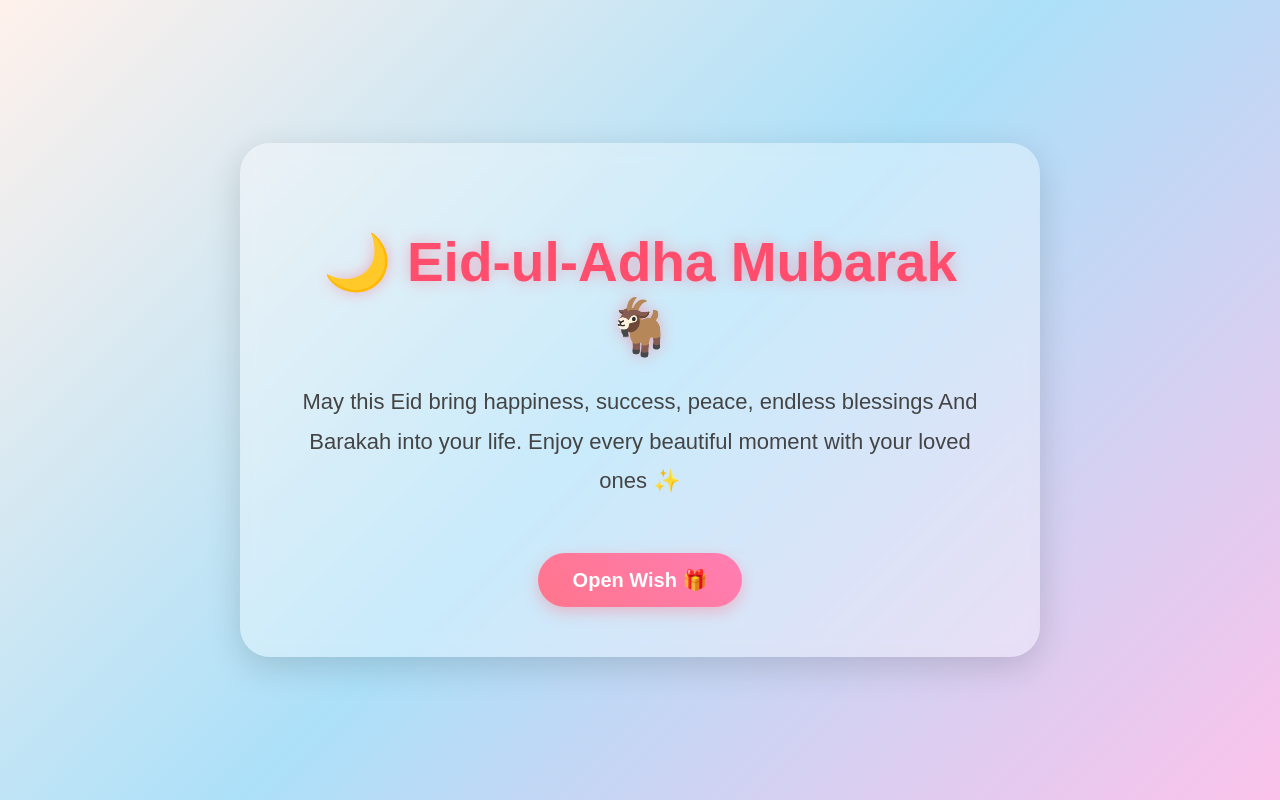
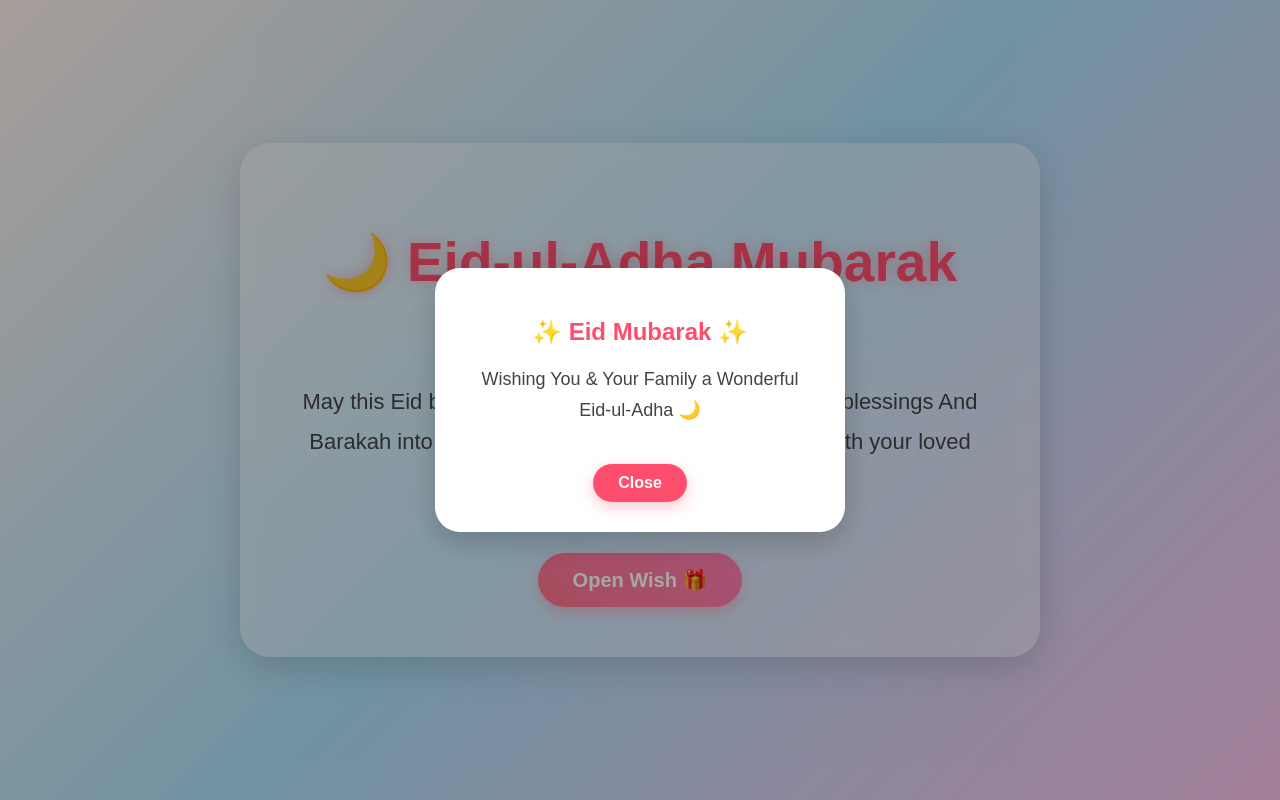
Before and after one commit to Ayeshashoukat938/Eid-wish, a plain HTML site: page index.html in a window 1280 px wide. Both pictures are taken after a click on the button "Open Wish 🎁". Drawn offline with Linux system fonts and the light colour scheme.

Commit message:
Update index.html

```diff
--- a/index.html
+++ b/index.html
@@ -6,6 +6,7 @@
 <title>Eid Mubarak</title>
 
 <style>
+
 body{
     margin:0;
     padding:0;
@@ -17,6 +18,8 @@ body{
     font-family:Arial, sans-serif;
     overflow:hidden;
 }
+
+/* main card */
 
 .container{
     background:rgba(255,255,255,0.35);
@@ -61,6 +64,65 @@ button:hover{
     transform:scale(1.08);
 }
 
+/* custom popup */
+
+.popup{
+    position:fixed;
+    top:0;
+    left:0;
+    width:100%;
+    height:100%;
+    background:rgba(0,0,0,0.35);
+    display:none;
+    justify-content:center;
+    align-items:center;
+    z-index:999;
+}
+
+.popup-box{
+    width:80%;
+    max-width:350px;
+    background:white;
+    padding:30px;
+    border-radius:25px;
+    text-align:center;
+    animation:pop 0.4s ease;
+    box-shadow:0 10px 30px rgba(0,0,0,0.2);
+}
+
+.popup-box h2{
+    color:#ff4d6d;
+    margin-bottom:15px;
+}
+
+.popup-box p{
+    color:#444;
+    line-height:1.7;
+    font-size:18px;
+}
+
+.popup-box button{
+    margin-top:20px;
+    padding:10px 25px;
+    border:none;
+    border-radius:25px;
+    background:#ff4d6d;
+    color:white;
+    cursor:pointer;
+    font-size:16px;
+}
+
+@keyframes pop{
+    from{
+        transform:scale(0.7);
+        opacity:0;
+    }
+    to{
+        transform:scale(1);
+        opacity:1;
+    }
+}
+
 @keyframes fadeIn{
     from{
         opacity:0;
@@ -71,12 +133,14 @@ button:hover{
         transform:translateY(0);
     }
 }
+
 </style>
 </head>
 
 <body>
 
 <div class="container">
+
     <h1>🌙 Eid-ul-Adha Mubarak 🐐</h1>
 
     <p>
@@ -85,12 +149,37 @@ button:hover{
     </p>
 
     <button onclick="showWish()">Open Wish 🎁</button>
+
+</div>
+
+<!-- popup -->
+
+<div id="popup" class="popup">
+
+    <div class="popup-box">
+
+        <h2>✨ Eid Mubarak ✨</h2>
+
+        <p>
+            Wishing You & Your Family a Wonderful Eid-ul-Adha 🌙
+        </p>
+
+        <button onclick="closePopup()">Close</button>
+
+    </div>
+
 </div>
 
 <script>
+
 function showWish(){
-    alert("✨ Wishing You & Your Family a Wonderful Bakra Eid ✨");
+    document.getElementById("popup").style.display = "flex";
 }
+
+function closePopup(){
+    document.getElementById("popup").style.display = "none";
+}
+
 </script>
 
 </body>
```
